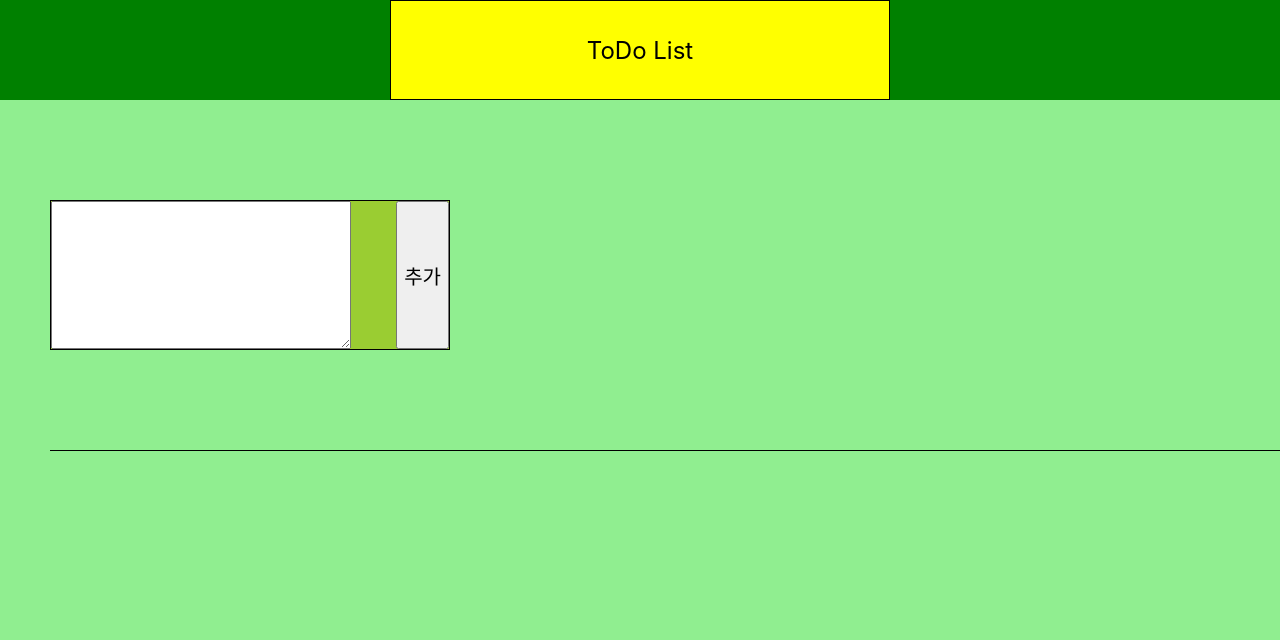
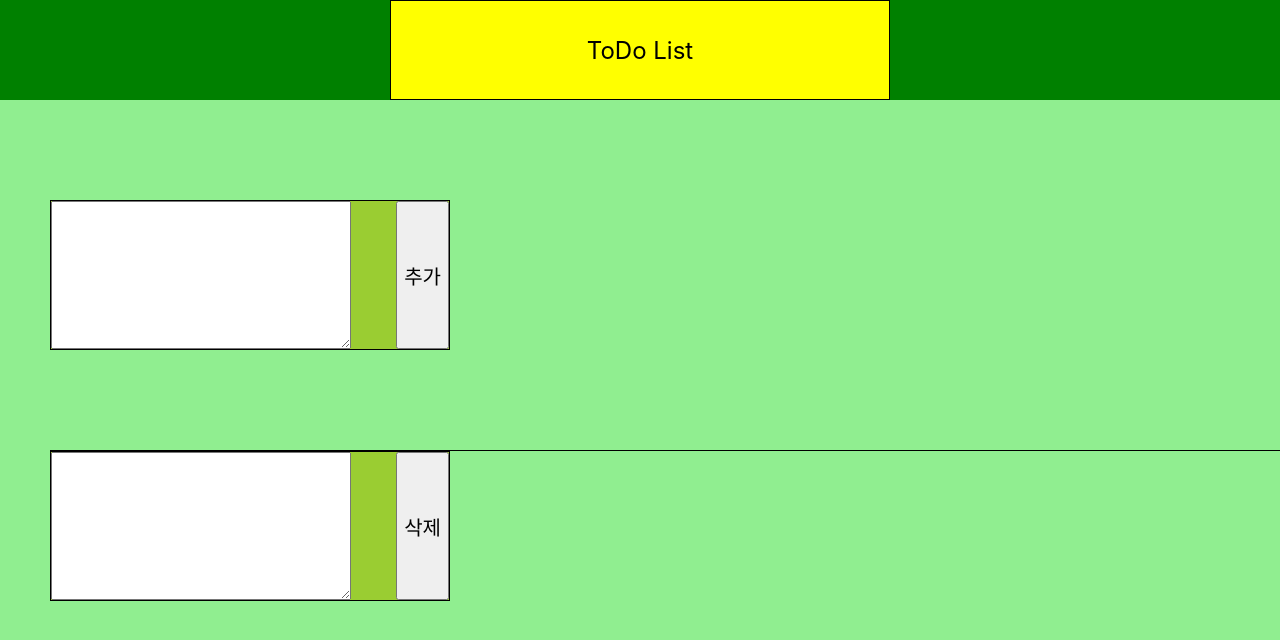
Before and after one commit to moogieon/TIL, a Next.js app in the folder my-learn/: page /todolist in a window 1280 px wide. Shown: the top 640 px of the page. Built offline with nearby package versions, Linux system fonts and the light colour scheme.

Commit message:
todolist test

```diff
--- a/my-learn/src/todolist/todoList.presenter.tsx
+++ b/my-learn/src/todolist/todoList.presenter.tsx
@@ -25,6 +25,10 @@ export default function TodoListUI() {
             <Add>추가</Add>
           </ListBox>
           <Line />
+          <ListBox>
+            <TodoInput></TodoInput>
+            <Add>삭제</Add>
+          </ListBox>
         </Body>
       </Wrapper>
     </>
```
